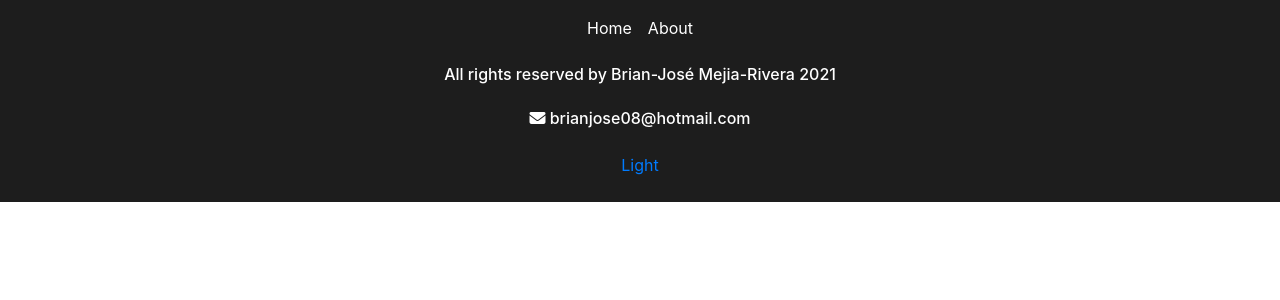
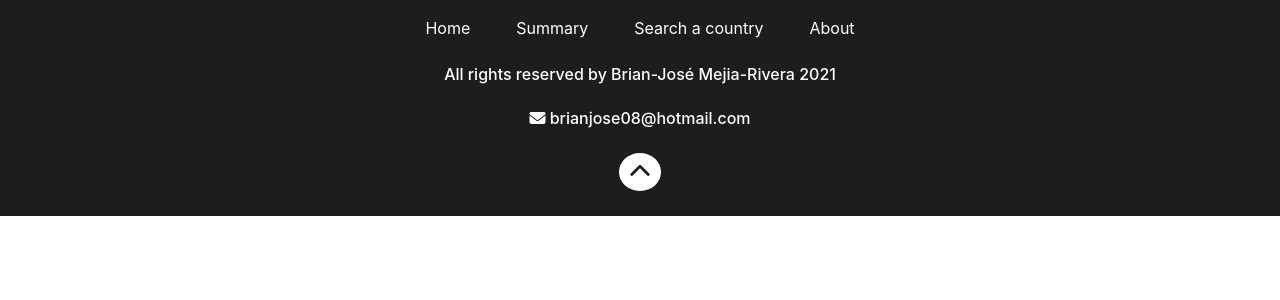
Before and after one commit to brianjose08/covid19-tracker, a React (Create React App) app: page /about in a window 1280 px wide. Shown: the top 300 px of the page. Built offline with nearby package versions, Linux system fonts and the light colour scheme.

Commit message:
small fix for navbar, home and footer

```diff
--- a/src/components/Footer.js
+++ b/src/components/Footer.js
@@ -12,9 +12,11 @@ class Footer extends React.Component {
                         All rights reserved by Brian-José Mejia-Rivera 2021
                     </h6>
                     <h6>
-                    <i class="fas fa-envelope"></i> brianjose08@hotmail.com
+                        <i class="fas fa-envelope"></i> brianjose08@hotmail.com
                     </h6>
-                    <a href="#header">Light</a>
+                    <a href="#header">
+                        <i class="fas fa-chevron-up"></i>
+                    </a>
                 </div>
             </footer>
 
--- a/src/components/Home.js
+++ b/src/components/Home.js
@@ -65,7 +65,7 @@ class Home extends React.Component {
                             </div>
                             <div className="col-lg-12 my-auto col-text">
                                 <p data-aos="fade-up">
-                                    {this.state.world_data.summary.total_cases.toString().replace(/\B(?=(\d{3})+(?!\d))/g, " ")} confirmed cases around the world.
+                                    This is a side project made to collect and display daily information about COVID-19.
                                 </p>
                             </div>
                         </div>
--- a/src/components/Navbar.js
+++ b/src/components/Navbar.js
@@ -5,7 +5,7 @@ class Navbar extends React.Component {
 
     render() {
         return (
-            <nav class="navbar navbar-expand-lg navbar-dark fixed-top">
+            <nav class="navbar navbar-expand-sm navbar-dark fixed-top">
                 <button class="navbar-toggler ml-auto" type="button" data-toggle="collapse" data-target="#navbarNav" aria-controls="navbarNav" aria-expanded="false" aria-label="Toggle navigation">
                     <span class="navbar-toggler-icon"></span>
                 </button>
@@ -13,6 +13,12 @@ class Navbar extends React.Component {
                     <ul class="navbar-nav">
                         <li class="nav-item active">
                             <a class="nav-link" href="/">Home</a>
+                        </li>
+                        <li class="nav-item active">
+                            <a class="nav-link" href="/">Summary</a>
+                        </li>
+                        <li class="nav-item active">
+                            <a class="nav-link" href="/">Search a country</a>
                         </li>
                         <li class="nav-item active">
                             <a class="nav-link" href="/about">About</a>
--- a/src/css/footer.css
+++ b/src/css/footer.css
@@ -18,6 +18,19 @@ html {
     color: rgb(255, 255, 255);
 }
 
+.fa-chevron-up {
+    color: rgb(29, 29, 29);
+    background-color: rgb(255, 255, 255);
+    border-radius: 100%;
+    font-size: 22px;
+    padding: 8px 10px;
+    transition: 0.3s;
+}
+
+.fa-chevron-up:hover {
+    color: rgb(255, 255, 255);
+    background-color: rgb(233, 0, 78);
+}
 
 @media screen and (min-width: 600px) {
 
--- a/src/css/home.css
+++ b/src/css/home.css
@@ -4,6 +4,7 @@ img, svg {
     vertical-align: top !important;
 }
 
+/* LOADING CSS */
 #loading-animation {
     text-align: center;
     padding: 250px 0px 1000px 0px;
@@ -13,6 +14,7 @@ img, svg {
     width: 250px;
 }
 
+/* home css */
 .row {
     margin: 0;
 }
@@ -64,6 +66,14 @@ img, svg {
 }
 
 @media screen and (max-width: 1240px) {
+
+    .home-banner {
+        font-size: 35px;
+        font-weight: 600;
+    }
+    .home-banner img {
+        width: 100%;
+    }
     .home-sub-banner {
         font-size: 45px;
         font-weight: 600;
--- a/src/css/navbar.css
+++ b/src/css/navbar.css
@@ -4,10 +4,29 @@ nav {
 }
 
 nav a{
-    transition: 0.3s;
+    text-align: center;
+    transition: 0.2s;
+}
+
+.nav-item {
+    margin: 0px 15px;
 }
 
 
 nav a:hover {
     color: rgb(233, 0, 78) !important;
 }
+
+
+@media screen and (max-width: 575.5px) {
+
+    nav ul{
+        margin-top:5px;
+    }
+
+
+    nav a:hover {
+        color: rgb(255, 255, 255) !important;
+        background-color: rgb(233, 0, 78) !important;
+    }
+}
```
